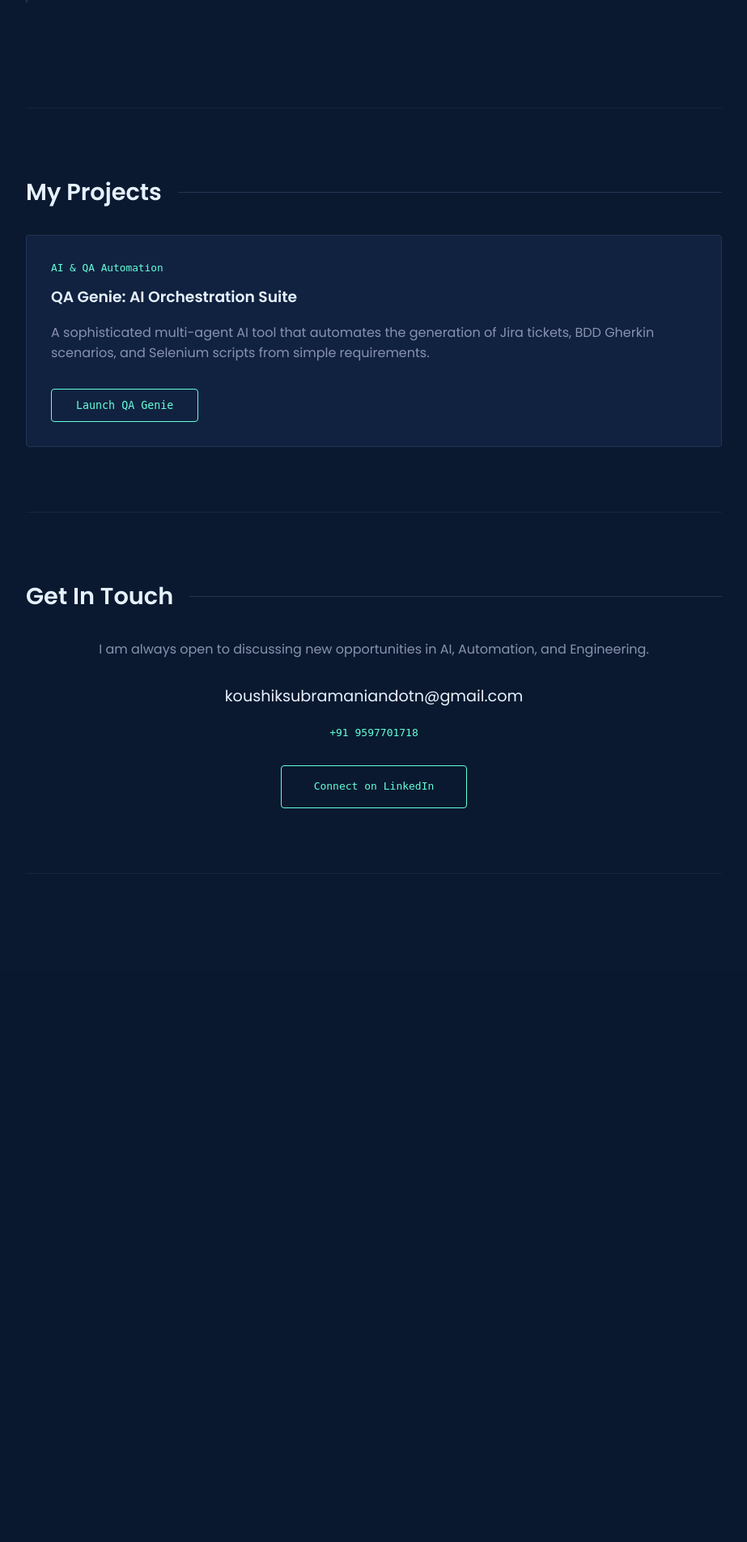
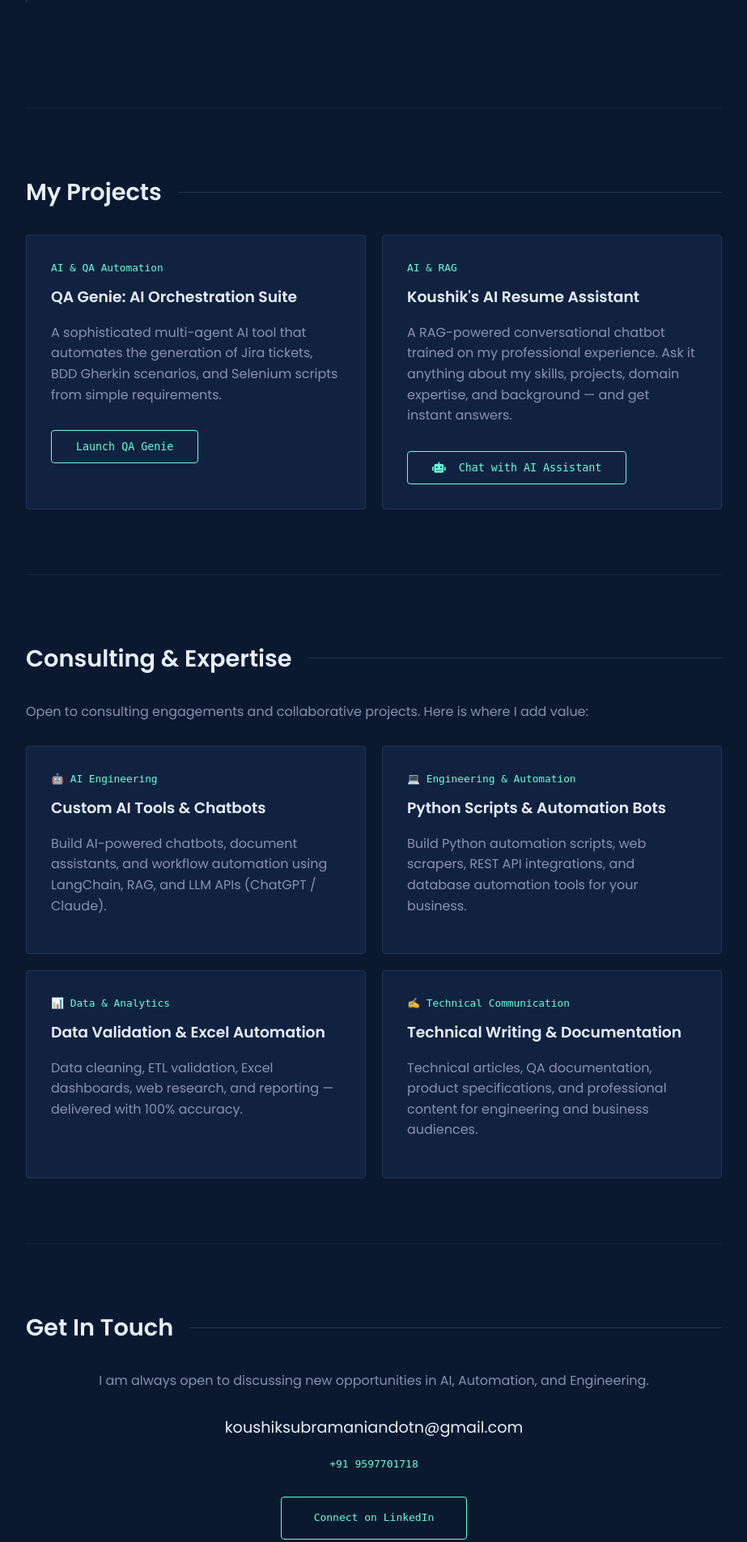
Before and after one commit to kouddy3004/my_Project, a FastAPI app: page / in a window 1280 px wide. Shown: the part 1896-3800 px from the top of the page at 81% size, without its empty margins (178-1101 px from the left). Before the commit the page ends 2975 px from the top, so only its background shows below. Run offline with FastAPI, Linux system fonts and the light colour scheme; some libraries are stand-ins or nearby versions.

```diff
--- a/pythonProject/qaGenie/templates/index.html
+++ b/pythonProject/qaGenie/templates/index.html
@@ -99,6 +99,7 @@
             .about-wrapper { flex-direction: column; text-align: center; }
             .profile-photo { width: 200px; height: 200px; margin-bottom: 20px; }
             nav { gap: 15px; } .top-contacts { display: none; }
+            .services-grid, .projects-grid { grid-template-columns: 1fr !important; }
         }
     </style>
 </head>
@@ -111,6 +112,7 @@
         <a class="nav-link" href="#about">About</a>
         <a class="nav-link" href="#experience">Experience</a>
         <a class="nav-link" href="#projects">My Projects</a>
+        <a class="nav-link" href="#services">Consulting</a>
         <a class="nav-link" href="#contact">Contact</a>
     </nav>
     <div class="top-contacts">
@@ -133,14 +135,16 @@
                 <p style="color: var(--primary); font-family: monospace; font-size: 1.1rem; margin-top: 0;">Senior
                     Quality Test Engineer | QA Automation |<br> ETL & Data, API , UI Validation |<br>AI-Augmented
                     Automation | LangChain & RAG </p>
-                <div style="margin: 20px 0;">
+                <div style="margin: 20px 0; display: flex; gap: 15px; flex-wrap: wrap;">
                     <a href="/static/Koushik_Subramanian_Resume.pdf" download="Koushik_Subramanian_Resume.pdf"
                        class="btn-gen"
                        style="width: auto; padding: 10px 25px; display: inline-block; font-size: 0.8rem;">
                         <i class="fas fa-file-download" style="margin-right: 8px;"></i> DOWNLOAD RESUME
                     </a>
-
-
+                    <a href="#services" class="btn-gen"
+                       style="width: auto; padding: 10px 25px; display: inline-block; font-size: 0.8rem; background: rgba(100, 255, 218, 0.1);">
+                        <i class="fas fa-handshake" style="margin-right: 8px;"></i> LET'S COLLABORATE
+                    </a>
                 </div>
                 <div class="section-header"><h2>About Me</h2></div>
                 <p>
@@ -220,6 +224,7 @@
 
     <section id="projects">
         <div class="section-header"><h2>My Projects</h2></div>
+        <div style="display: grid; grid-template-columns: 1fr 1fr; gap: 20px;">
             <div class="project-card">
                 <span class="project-tag">AI & QA Automation</span>
                 <h3>QA Genie: AI Orchestration Suite</h3>
@@ -227,12 +232,55 @@
                     and Selenium scripts from simple requirements.</p>
                 <button class="btn-gen launch-btn" onclick="openModal()">Launch QA Genie</button>
             </div>
+            <div class="project-card">
+                <span class="project-tag">AI & RAG</span>
+                <h3>Koushik's AI Resume Assistant</h3>
+                <p>A RAG-powered conversational chatbot trained on my professional experience. Ask it anything about my skills, projects, domain expertise, and background — and get instant answers.</p>
+                <button class="btn-gen launch-btn" onclick="toggleBot()">
+                    <i class="fas fa-robot" style="margin-right: 8px;"></i> Chat with AI Assistant
+                </button>
+            </div>
+        </div>
+    </section>
+
+    <section id="services">
+        <div class="section-header"><h2>Consulting & Expertise</h2></div>
+        <p style="margin-bottom: 30px;">Open to consulting engagements and collaborative projects. Here is where I add value:</p>
+        <div style="display: grid; grid-template-columns: 1fr 1fr; gap: 20px;">
+            <div class="project-card">
+                <span class="project-tag">🤖 AI Engineering</span>
+                <h3>Custom AI Tools & Chatbots</h3>
+                <p>Build AI-powered chatbots, document assistants, and workflow automation using LangChain, RAG, and LLM APIs (ChatGPT / Claude).</p>
+            </div>
+            <div class="project-card">
+                <span class="project-tag">💻 Engineering & Automation</span>
+                <h3>Python Scripts & Automation Bots</h3>
+                <p>Build Python automation scripts, web scrapers, REST API integrations, and database automation tools for your business.</p>
+            </div>
+            <div class="project-card">
+                <span class="project-tag">📊 Data & Analytics</span>
+                <h3>Data Validation & Excel Automation</h3>
+                <p>Data cleaning, ETL validation, Excel dashboards, web research, and reporting — delivered with 100% accuracy.</p>
+            </div>
+            <div class="project-card">
+                <span class="project-tag">✍️ Technical Communication</span>
+                <h3>Technical Writing & Documentation</h3>
+                <p>Technical articles, QA documentation, product specifications, and professional content for engineering and business audiences.</p>
+            </div>
+        </div>
+
     </section>
 
     <section id="contact" style="text-align: center;">
         <div class="section-header"><h2>Get In Touch</h2></div>
         <p>I am always open to discussing new opportunities in AI, Automation, and Engineering.</p>
-        <p style="color: var(--white); font-size: 1.2rem; margin-top: 30px;">koushiksubramaniandotn@gmail.com</p>
+        <p style="color: var(--white); font-size: 1.2rem; margin-top: 30px;" id="contact-email"></p>
+        <script>
+            const u = "koushiksubramaniandotn";
+            const d = "gmail.com";
+            const el = document.getElementById("contact-email");
+            el.innerHTML = `<a href="mailto:${u}@${d}" style="color: var(--white); text-decoration: none;">${u}@${d}</a>`;
+        </script>
         <p style="font-family: monospace; color: var(--primary);">+91 9597701718</p>
         <div style="margin-top: 30px;">
             <a href="https://www.linkedin.com/in/koushik-subramanian-4499a314b" target="_blank" class="btn-gen"
@@ -276,7 +324,7 @@
 
 <button id="bot-toggle" onclick="toggleBot()"><i class="fas fa-robot"></i></button>
 
-<script>
+<script data-cfasync="false" src="/cdn-cgi/scripts/5c5dd728/cloudflare-static/email-decode.min.js"></script><script>
     // Modal Helpers
     function openModal() { document.getElementById('genieModal').style.display = 'flex'; document.body.style.overflow = 'hidden'; }
     function closeModal() { document.getElementById('genieModal').style.display = 'none'; document.body.style.overflow = 'auto'; }
@@ -339,7 +387,7 @@
             const d = await r.json();
             document.getElementById(loadingId).innerText = d.result;
         } catch(e) {
-            document.getElementById(loadingId).innerText = "I'm having trouble connecting to the network.";
+            document.getElementById(loadingId).innerText = "Error connecting to AI.";
         }
         h.scrollTop = h.scrollHeight;
     }
```
Lines whose indentation alone changed are shown as unchanged.
